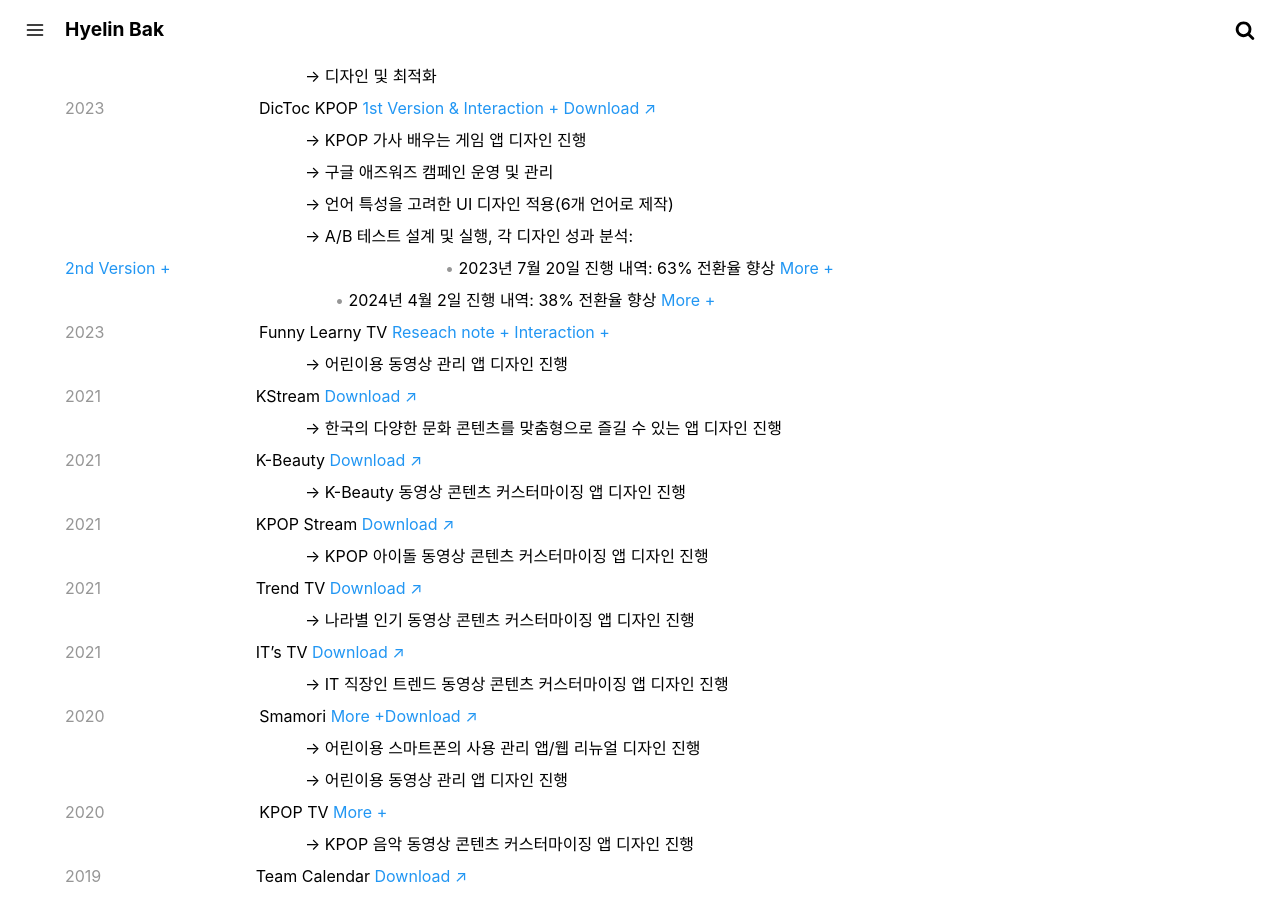
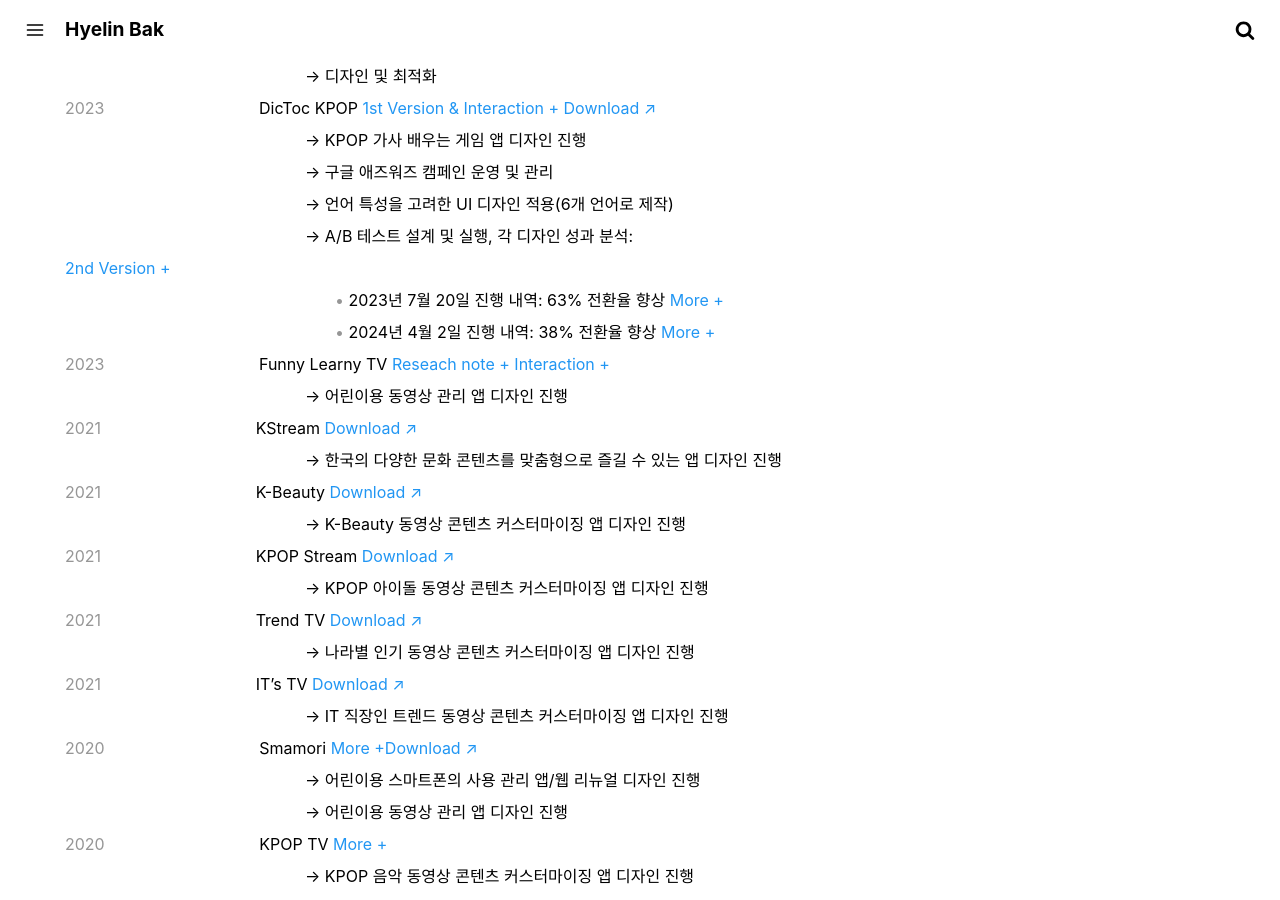
Before and after one commit to crazyjamy/crazyjamy.github.io, a Jekyll site: the page built from about.md, in a window 1280 px wide and 900 px high, scrolled down 748 px. Built offline with Jekyll 4.4.1, drawn with Linux system fonts in a browser that asks for light colours.

Commit message:
Update about.md

```diff
--- a/about.md
+++ b/about.md
@@ -36,7 +36,7 @@
 <span style="margin-left: 240px;"> → KPOP 가사 배우는 게임 앱 디자인 진행</span><br />
 <span style="margin-left: 240px;"> → 구글 애즈워즈 캠페인 운영 및 관리</span><br />
 <span style="margin-left: 240px;"> → 언어 특성을 고려한 UI 디자인 적용(6개 언어로 제작)</span><br />
-<span style="margin-left: 240px;"> → A/B 테스트 설계 및 실행, 각 디자인 성과 분석:</span><br />  <a href="../kpopdictoc/" target="">2nd Version + </a>
+<span style="margin-left: 240px;"> → A/B 테스트 설계 및 실행, 각 디자인 성과 분석:</span><br />  <a href="../kpopdictoc/" target="">2nd Version + </a><br />
 <span style="color: #969696; margin-left: 270px;"> • </span> <span> 2023년 7월 20일 진행 내역: 63% 전환율 향상 <a href="../ab-kpoplyricsgame-230724/" target="">More +</a></span><br />
 <span style="color: #969696; margin-left: 270px;"> • </span> <span> 2024년 4월 2일 진행 내역: 38% 전환율 향상 <a href="../ab-kpoplyricsgame-240402/" target="">More +</a></span><br />
 <span style="color: #969696;"> 2023 </span><span style="margin-left: 150px;"> Funny Learny TV <a href="../funnylearnytv-research/" target="">Reseach note +</a><a href="../funnylearnytv/" target=""> Interaction +</a></span><br />
```
